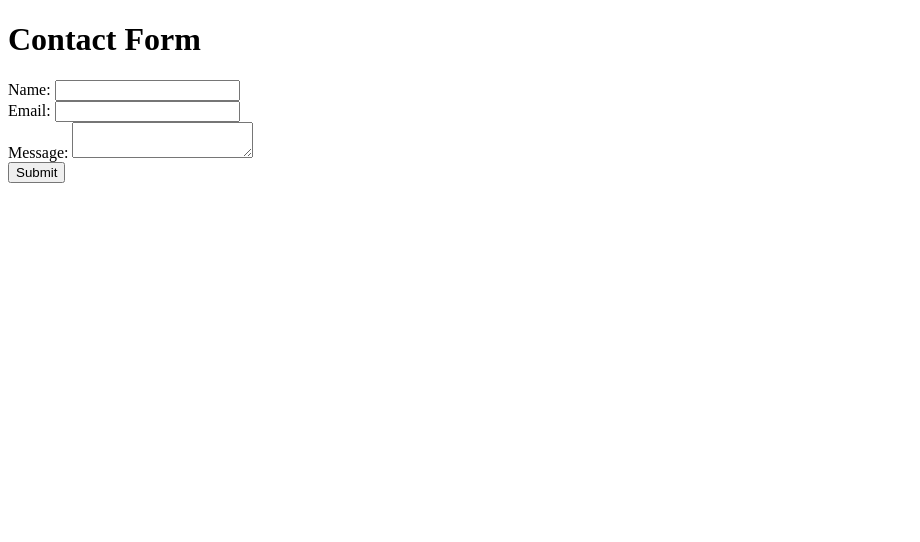
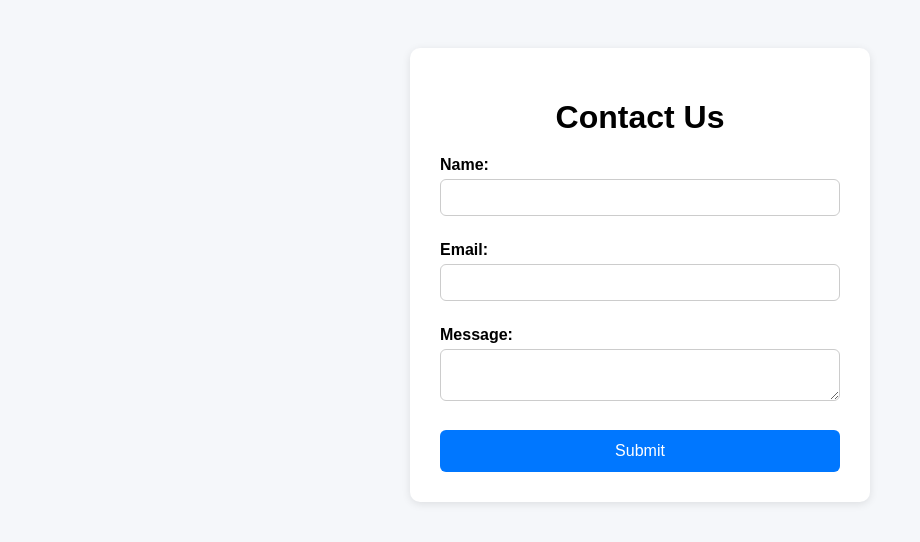
Before and after one commit to SurajDeSilva/Database, a plain HTML site: page index.html in a window 1280 px wide. Shown: the whole page, without its empty margins (0-920 px from the left). Drawn offline with Linux system fonts and the light colour scheme.

Commit message:
Update index.html

```diff
--- a/index.html
+++ b/index.html
@@ -2,13 +2,20 @@
 <html>
 <head>
   <title>Simple Contact Form</title>
+  <link rel="stylesheet" href="style.css">
 </head>
 <body>
-  <h1>Contact Form</h1>
   <form id="contactForm">
-    <label>Name: <input type="text" name="name" required></label><br>
-    <label>Email: <input type="email" name="email" required></label><br>
-    <label>Message: <textarea name="message" required></textarea></label><br>
+    <h1>Contact Us</h1>
+    <label>Name:
+      <input type="text" name="name" required>
+    </label>
+    <label>Email:
+      <input type="email" name="email" required>
+    </label>
+    <label>Message:
+      <textarea name="message" required></textarea>
+    </label>
     <button type="submit">Submit</button>
   </form>
 
```
